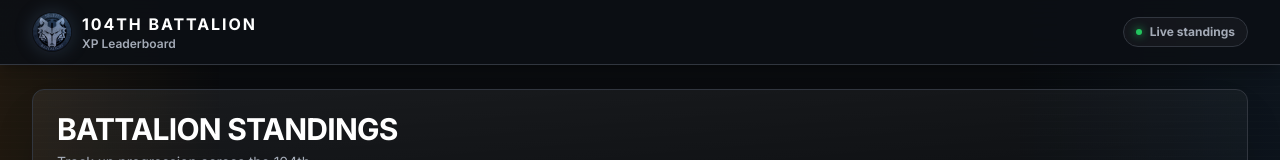
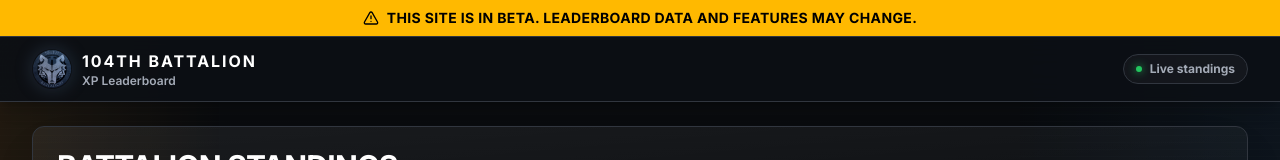
Before and after one commit to CT-34589/104thXP, a React (Vite) app: page / in a window 1280 px wide. Shown: the top 160 px of the page. Built offline with nearby package versions, Linux system fonts and the light colour scheme; no server answers.

Commit message:
site warning

```diff
--- a/src/App.tsx
+++ b/src/App.tsx
@@ -2,6 +2,7 @@ import { DevRankTool } from '@/components/dev-rank-tool'
 import { LeaderboardTable, StatsBar } from '@/components/leaderboard'
 import { RankLegend } from '@/components/rank-legend'
 import { useLeaderboard } from '@/hooks/use-leaderboard'
+import { AlertTriangle } from 'lucide-react'
 import { useState } from 'react'
 import battalionLogo from '@/assets/104th-battalion-logo.png'
 
@@ -22,6 +23,13 @@ function LeaderboardPage() {
 
   return (
     <div className="site-shell min-h-screen bg-[var(--color-background)]">
+      <div className="border-b border-amber-300/20 bg-amber-400 px-4 py-2 text-black">
+        <div className="mx-auto flex max-w-7xl items-center justify-center gap-2 text-center text-xs font-black uppercase tracking-wide sm:text-sm">
+          <AlertTriangle className="h-4 w-4 shrink-0" />
+          <span>This site is in beta. Leaderboard data and features may change.</span>
+        </div>
+      </div>
+
       <header className="sticky top-0 z-20 border-b border-white/8 bg-[#0c0f15]/88 shadow-lg shadow-black/20 backdrop-blur-xl">
         <div className="mx-auto flex h-14 max-w-7xl items-center gap-2.5 px-4 sm:h-16 sm:px-6 lg:px-8">
           <img
```
